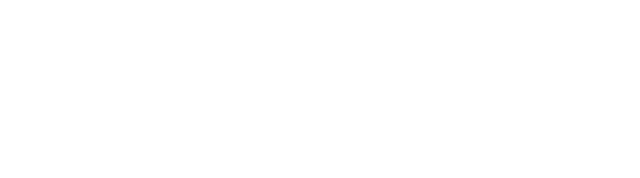
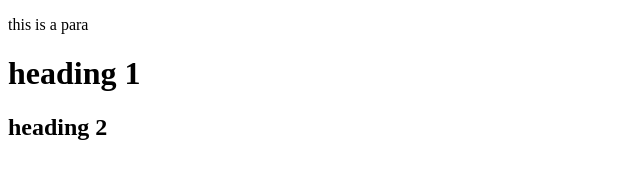
Before and after one commit to scarlettdaprile/CS104-001, a plain HTML site: page index.html in a window 1280 px wide. Shown: the whole page, without its empty margins (0-640 px from the left). Drawn offline with Linux system fonts and the light colour scheme.

Commit message:
update index.html

```diff
--- a/index.html
+++ b/index.html
@@ -6,6 +6,8 @@
     <title>Document</title>
 </head>
 <body>
-
+    <p> this is a para</p>
+    <h1> heading 1</h1>
+    <h2> heading 2</h2>
 </body>
 </html>
```
